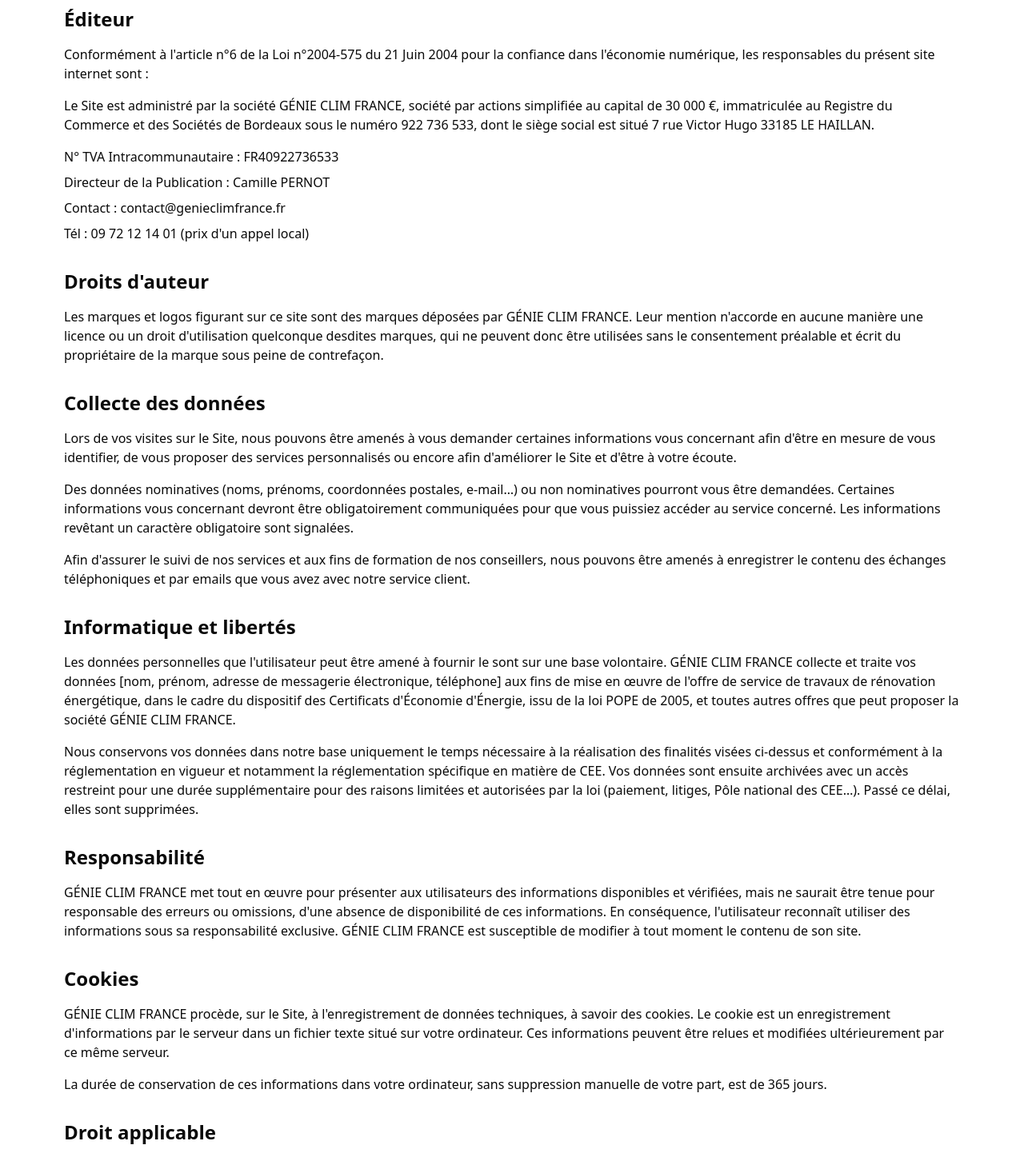
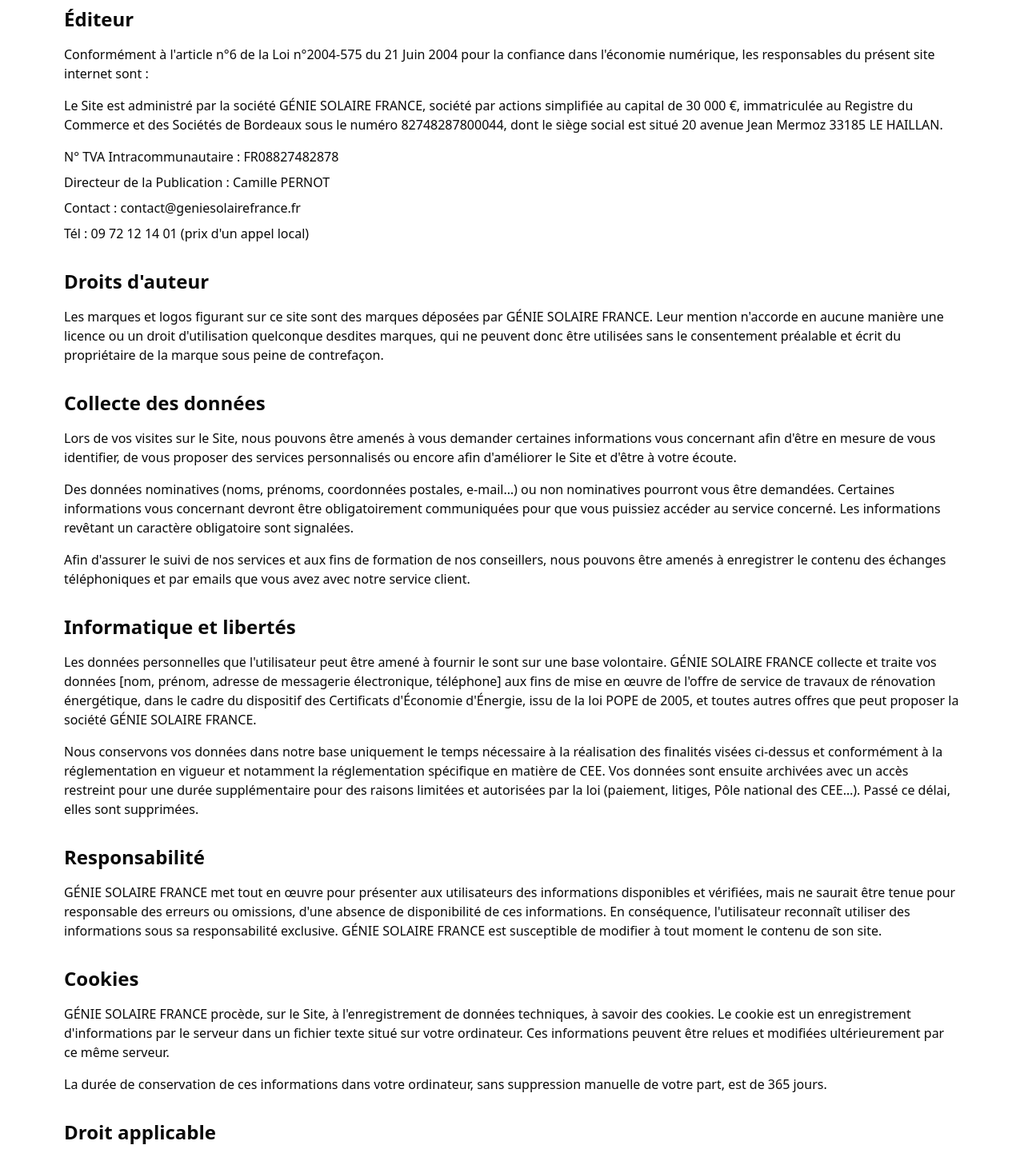
Before and after one commit to GenieClimFrance/GenieSolaire, a Next.js app: page /mentions-legales in a window 1280 px wide. Shown: the part 420-1872 px from the top of the page at 80% size. Built offline with nearby package versions, Linux system fonts and the light colour scheme; a web font is replaced by a local one.

Commit message:
fix legal

```diff
--- a/src/app/mentions-legales/page.tsx
+++ b/src/app/mentions-legales/page.tsx
@@ -13,15 +13,16 @@
             responsables du présent site internet sont :
           </p>
           <p className="mb-4">
-            Le Site est administré par la société GÉNIE CLIM FRANCE, société par
-            actions simplifiée au capital de 30 000 €, immatriculée au Registre
-            du Commerce et des Sociétés de Bordeaux sous le numéro 922 736 533,
-            dont le siège social est situé 7 rue Victor Hugo 33185 LE HAILLAN.
+            Le Site est administré par la société GÉNIE SOLAIRE FRANCE, société
+            par actions simplifiée au capital de 30 000 €, immatriculée au
+            Registre du Commerce et des Sociétés de Bordeaux sous le numéro
+            82748287800044, dont le siège social est situé 20 avenue Jean Mermoz
+            33185 LE HAILLAN.
           </p>
           <ul className="mb-4 space-y-2">
-            <li>N° TVA Intracommunautaire : FR40922736533</li>
+            <li>N° TVA Intracommunautaire : FR08827482878</li>
             <li>Directeur de la Publication : Camille PERNOT</li>
-            <li>Contact : contact@genieclimfrance.fr</li>
+            <li>Contact : contact@geniesolairefrance.fr</li>
             <li>Tél : 09 72 12 14 01 (prix d&apos;un appel local)</li>
           </ul>
         </section>
@@ -30,11 +31,11 @@
           <h2 className="text-2xl font-semibold mb-4">Droits d&apos;auteur</h2>
           <p className="mb-4">
             Les marques et logos figurant sur ce site sont des marques déposées
-            par GÉNIE CLIM FRANCE. Leur mention n&apos;accorde en aucune manière
-            une licence ou un droit d&apos;utilisation quelconque desdites
-            marques, qui ne peuvent donc être utilisées sans le consentement
-            préalable et écrit du propriétaire de la marque sous peine de
-            contrefaçon.
+            par GÉNIE SOLAIRE FRANCE. Leur mention n&apos;accorde en aucune
+            manière une licence ou un droit d&apos;utilisation quelconque
+            desdites marques, qui ne peuvent donc être utilisées sans le
+            consentement préalable et écrit du propriétaire de la marque sous
+            peine de contrefaçon.
           </p>
         </section>
 
@@ -68,13 +69,13 @@
           </h2>
           <p className="mb-4">
             Les données personnelles que l&apos;utilisateur peut être amené à
-            fournir le sont sur une base volontaire. GÉNIE CLIM FRANCE collecte
-            et traite vos données [nom, prénom, adresse de messagerie
+            fournir le sont sur une base volontaire. GÉNIE SOLAIRE FRANCE
+            collecte et traite vos données [nom, prénom, adresse de messagerie
             électronique, téléphone] aux fins de mise en œuvre de l&apos;offre
             de service de travaux de rénovation énergétique, dans le cadre du
             dispositif des Certificats d&apos;Économie d&apos;Énergie, issu de
             la loi POPE de 2005, et toutes autres offres que peut proposer la
-            société GÉNIE CLIM FRANCE.
+            société GÉNIE SOLAIRE FRANCE.
           </p>
           <p className="mb-4">
             Nous conservons vos données dans notre base uniquement le temps
@@ -91,21 +92,21 @@
         <section className="mb-8">
           <h2 className="text-2xl font-semibold mb-4">Responsabilité</h2>
           <p className="mb-4">
-            GÉNIE CLIM FRANCE met tout en œuvre pour présenter aux utilisateurs
-            des informations disponibles et vérifiées, mais ne saurait être
-            tenue pour responsable des erreurs ou omissions, d&apos;une absence
-            de disponibilité de ces informations. En conséquence,
-            l&apos;utilisateur reconnaît utiliser des informations sous sa
-            responsabilité exclusive. GÉNIE CLIM FRANCE est susceptible de
-            modifier à tout moment le contenu de son site.
+            GÉNIE SOLAIRE FRANCE met tout en œuvre pour présenter aux
+            utilisateurs des informations disponibles et vérifiées, mais ne
+            saurait être tenue pour responsable des erreurs ou omissions,
+            d&apos;une absence de disponibilité de ces informations. En
+            conséquence, l&apos;utilisateur reconnaît utiliser des informations
+            sous sa responsabilité exclusive. GÉNIE SOLAIRE FRANCE est
+            susceptible de modifier à tout moment le contenu de son site.
           </p>
         </section>
 
         <section className="mb-8">
           <h2 className="text-2xl font-semibold mb-4">Cookies</h2>
           <p className="mb-4">
-            GÉNIE CLIM FRANCE procède, sur le Site, à l&apos;enregistrement de
-            données techniques, à savoir des cookies. Le cookie est un
+            GÉNIE SOLAIRE FRANCE procède, sur le Site, à l&apos;enregistrement
+            de données techniques, à savoir des cookies. Le cookie est un
             enregistrement d&apos;informations par le serveur dans un fichier
             texte situé sur votre ordinateur. Ces informations peuvent être
             relues et modifiées ultérieurement par ce même serveur.
```
